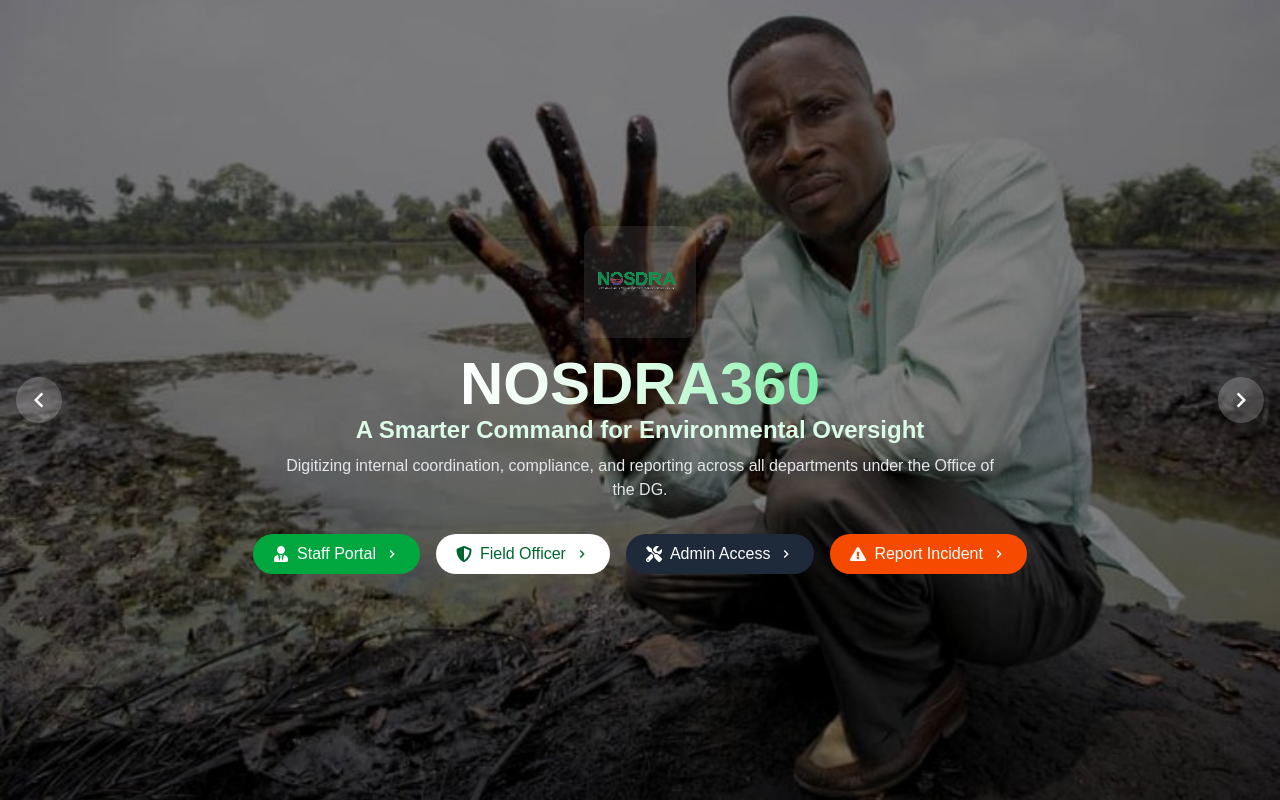
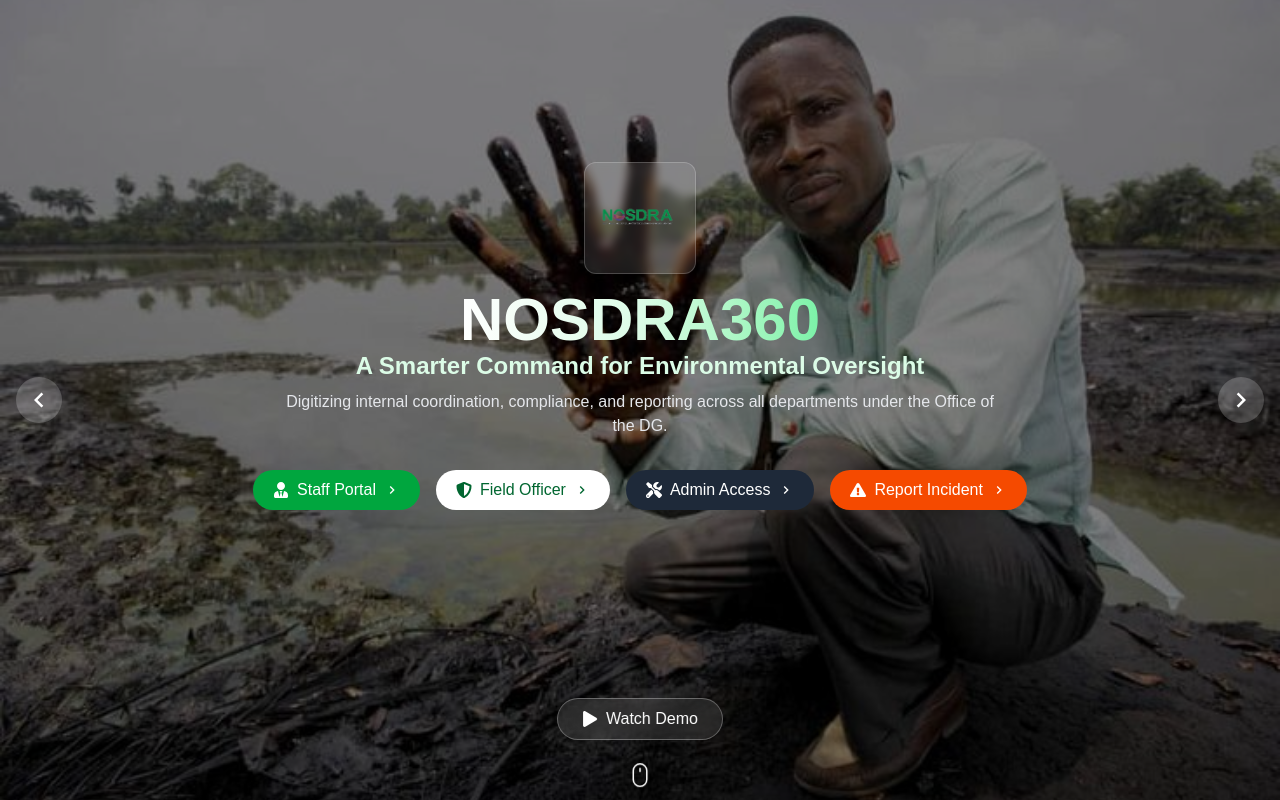
Before and after one commit to genedeh/NOSDRA360, a Next.js app: page / in a window 1280 px wide. Built offline with nearby package versions, Linux system fonts and the light colour scheme; grey boxes are pictures that could not be loaded.

Commit message:
Add Watch Demo Button and add liquid glass effect to logo

```diff
--- a/src/views/home/SliderSection.tsx
+++ b/src/views/home/SliderSection.tsx
@@ -4,6 +4,7 @@
 import { FaUserTie, FaShieldAlt, FaTools, FaExclamationTriangle } from 'react-icons/fa';
 import { MdKeyboardArrowLeft, MdKeyboardArrowRight } from 'react-icons/md';
 import Button from '../components/Buttons';
+import WatchDemoButton from './WatchDemoButton';
 
 const images = [
     "/images/bg1.jpeg",
@@ -100,9 +101,9 @@
                     alt="NOSDRA Logo"
                     width={150}
                     height={150}
-                    objectPosition='center'
-                    className="mb-4 rounded-xl bg-white/9 p-2 object-contain w-28 h-28"
+                    className="-mt-32 mb-4 w-28 h-28 p-3 object-contain rounded-xl bg-white/10 backdrop-blur-xs border border-white/20 shadow-md"
                 />
+
                 <h1 className="text-4xl md:text-6xl font-bold bg-gradient-to-r from-white via-green-100 to-green-300 bg-clip-text text-transparent">
                     NOSDRA360
                 </h1>
@@ -132,6 +133,9 @@
                     </Button>
                 </div>
             </div>
+            <div className="absolute bottom-3 left-1/2 transform -translate-x-1/2 z-20">
+                <WatchDemoButton />
+            </div>
         </div>
     );
 }
--- /dev/null
+++ b/src/views/home/WatchDemoButton.tsx
@@ -0,0 +1,21 @@
+import { FaPlay } from 'react-icons/fa';
+import { BsMouse } from 'react-icons/bs';
+
+const WatchDemoButton = () => {
+    return (
+        <div className="flex flex-col items-center gap-6">
+            {/* Watch Demo Button */}
+            <button className="flex items-center gap-2 px-6 py-2 rounded-full border border-white/30 text-white font-light backdrop-blur-md bg-white/10 transition-all duration-300 hover:backdrop-blur-2xl hover:bg-gray-400/30 hover:text-black">
+                <FaPlay className="transition-colors duration-300" />
+                <span>Watch Demo</span>
+            </button>
+
+            {/* Bouncing Mouse Icon */}
+            <div className="animate-bounce">
+                <BsMouse className="text-white text-2xl" />
+            </div>
+        </div>
+    );
+}
+
+export default WatchDemoButton;
```
